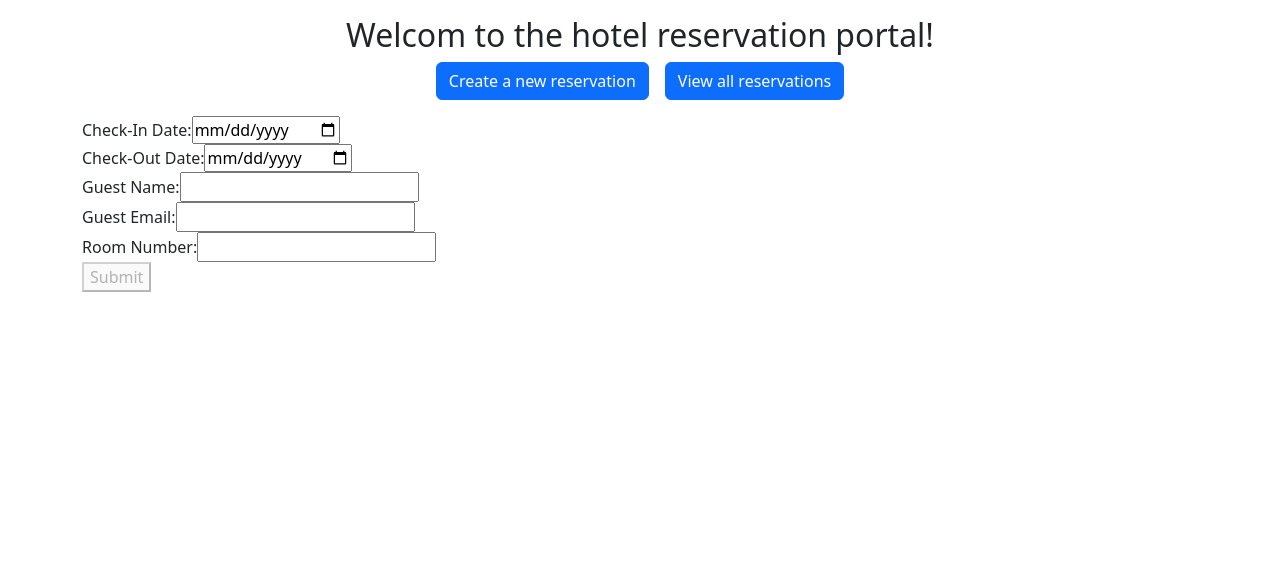
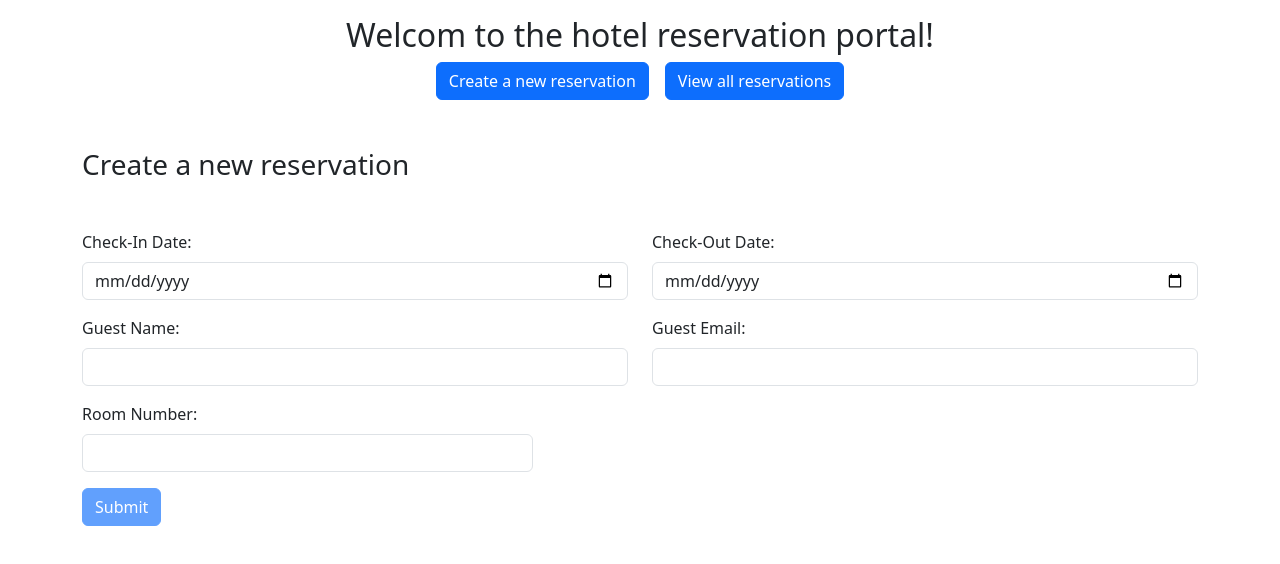
Before and after one commit to OussamaNaya/Angular-Reservation-App, an Angular app: page /new in a window 1280 px wide. Shown: the top 564 px of the page. Built offline with nearby package versions, Linux system fonts and the light colour scheme.

Commit message:
add style to the reservation form component

```diff
--- a/src/app/reservation-form/reservation-form.component.html
+++ b/src/app/reservation-form/reservation-form.component.html
@@ -1,41 +1,51 @@
 <app-home></app-home>
 
+<h3 class="mt-5 mt-3">Create a new reservation</h3>
+
 <form [formGroup]="reservationForm" (ngSubmit)="Submit()">
-    <div>
-        <label for="">Check-In Date: </label>
-        <input type="date" formControlName="checkInDate">
-        <div *ngIf="reservationForm.get('checkInDate')?.invalid && reservationForm.get('checkInDate')?.touched">
-            Check-In Date is required !
+    <div class="row mb-3 mt-5">
+        <div class="col">
+            <label class="form-label" for="">Check-In Date: </label>
+            <input class="form-control" type="date" formControlName="checkInDate">
+            <small class="text-danger" *ngIf="reservationForm.get('checkInDate')?.invalid && reservationForm.get('checkInDate')?.touched">
+                Check-In Date is required !
+            </small>
         </div>
-    </div>
-    <div>
-        <label for="">Check-Out Date: </label>
-        <input type="date" formControlName="checkOutDate">
-        <div *ngIf="reservationForm.get('checkOutDate')?.invalid && reservationForm.get('checkOutDate')?.touched">
-            Check-Out Date is required !
-        </div>
-    </div>
-    <div>
-        <label for="">Guest Name: </label>
-        <input type="text" formControlName="guestName">
-        <div *ngIf="reservationForm.get('guestName')?.invalid && reservationForm.get('guestName')?.touched">
-            Guest Name is required !
-        </div>
-    </div>
-    <div>
-        <label for="">Guest Email: </label>
-        <input type="email" formControlName="guestEmail">
-        <div *ngIf="reservationForm.get('guestEmail')?.invalid && reservationForm.get('guestEmail')?.touched">
-            Guest Email is required !
-        </div>
-    </div>
-    <div>
-        <label for="">Room Number: </label>
-        <input type="number" formControlName="roomNumber">
-        <div *ngIf="reservationForm.get('roomNumber')?.invalid && reservationForm.get('roomNumber')?.touched">
-            Room Number is required !
+        <div class="col">
+            <label class="form-label" for="">Check-Out Date: </label>
+            <input class="form-control" type="date" formControlName="checkOutDate">
+            <small class="text-danger" *ngIf="reservationForm.get('checkOutDate')?.invalid && reservationForm.get('checkOutDate')?.touched">
+                Check-Out Date is required !
+            </small>
         </div>
     </div>
 
-    <button type="submit" [disabled]="reservationForm.invalid">Submit</button>
+    <div class="row mb-3">
+        <div class="col">
+            <label class="form-label" for="">Guest Name: </label>
+            <input class="form-control" type="text" formControlName="guestName">
+            <small class="text-danger" *ngIf="reservationForm.get('guestName')?.invalid && reservationForm.get('guestName')?.touched">
+                Guest Name is required !
+            </small>
+        </div>
+        <div class="col">
+            <label class="form-label" for="">Guest Email: </label>
+            <input class="form-control" type="email" formControlName="guestEmail">
+            <small class="text-danger"  *ngIf="reservationForm.get('guestEmail')?.invalid && reservationForm.get('guestEmail')?.touched">
+                Guest Email is required !
+            </small>
+        </div>
+    </div>
+
+    <div class="row mb-3">
+        <div class="col-5">
+            <label class="form-label" for="">Room Number: </label>
+            <input class="form-control" type="number" formControlName="roomNumber">
+            <small class="text-danger" *ngIf="reservationForm.get('roomNumber')?.invalid && reservationForm.get('roomNumber')?.touched">
+                Room Number is required !
+            </small>
+        </div>
+    </div>
+
+    <button class="btn btn-primary" type="submit" [disabled]="reservationForm.invalid">Submit</button>
 </form>
```
